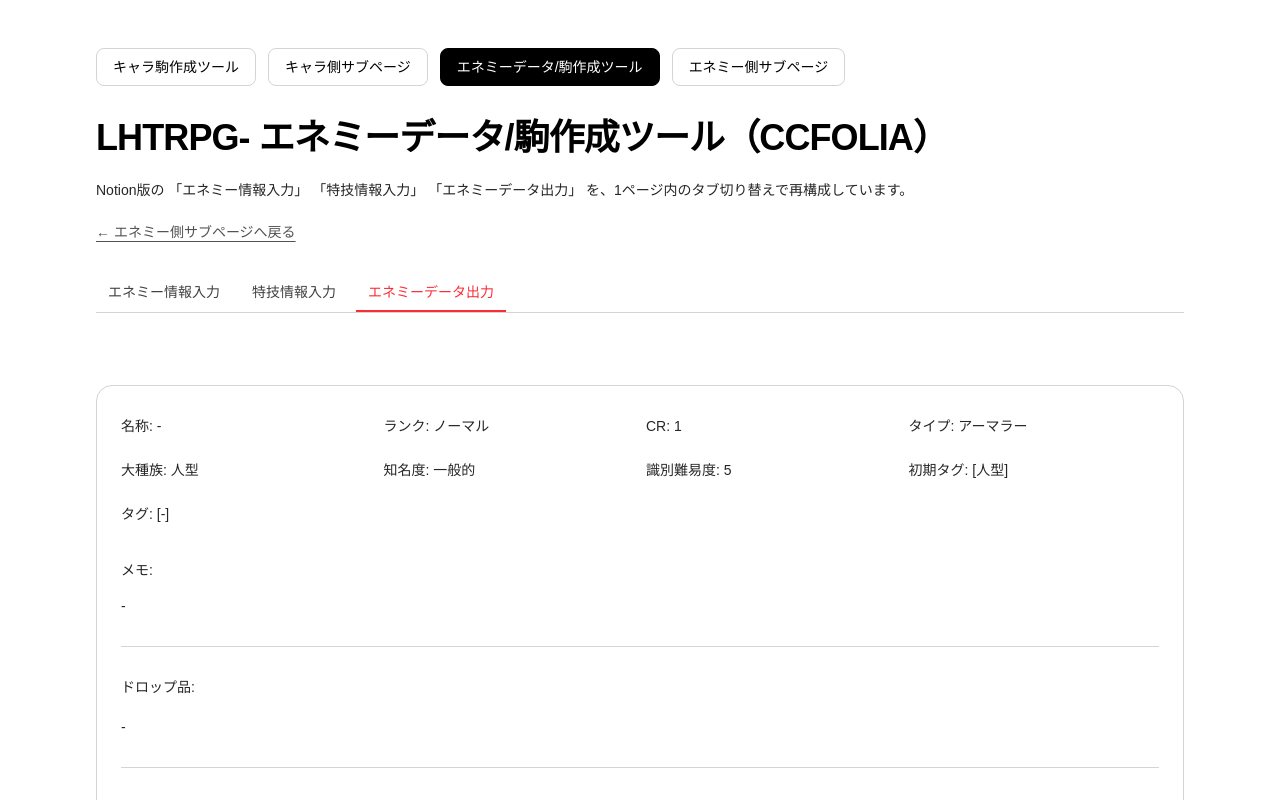
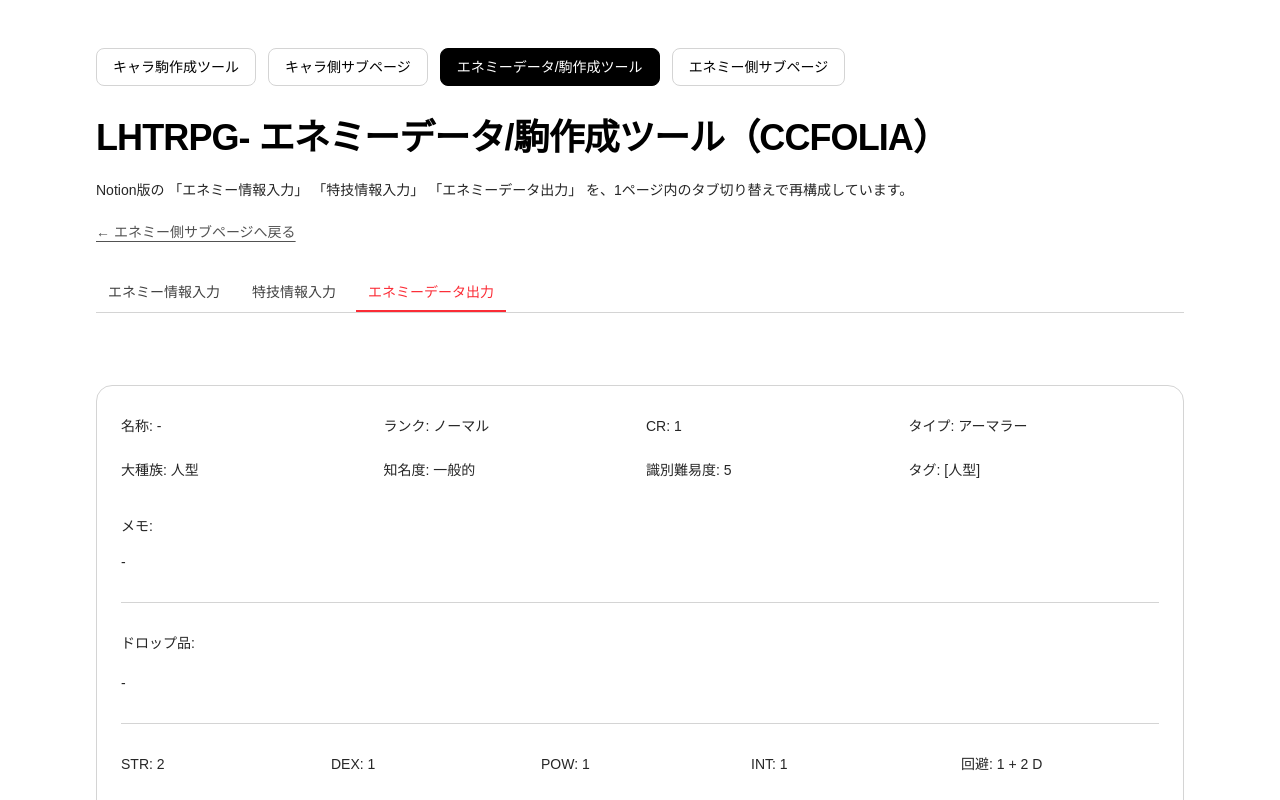
Before and after one commit to ramune428/lhtrpg_webapp_challenge, a Next.js app in the folder frontend/: page /enemy in a window 1280 px wide. Both pictures are taken after a click on the button "エネミーデータ出力". Shown: the top 800 px of the page. Built offline with nearby package versions, Linux system fonts and the light colour scheme.

Commit message:
ページ「エネミーデータ」をコマンド出力は完了

```diff
--- a/frontend/app/enemy/page.tsx
+++ b/frontend/app/enemy/page.tsx
@@ -14,6 +14,7 @@ import {
   enemyRanks,
   enemyRaces,
   enemyTypes,
+  getCombinedTagText,
   getDefaultEnemyForm,
   getDefaultTags,
   getEnemyTypeExplanation,
@@ -947,8 +948,7 @@ export default function EnemyPage() {
                 <p>大種族: {form.race}</p>
                 <p>知名度: {form.popularity}</p>
                 <p>識別難易度: {form.identification}</p>
-                <p>初期タグ: [{initialTags}]</p>
-                <p>タグ: [{form.tags || "-"}]</p>
+                <p>タグ: [{getCombinedTagText(form, ",")}]</p>
               </div>
 
               <div>
--- a/frontend/utils/createEnemyPiece.ts
+++ b/frontend/utils/createEnemyPiece.ts
@@ -504,7 +504,7 @@ function getCombinedTags(data: Pick<EnemyFormData, "rank" | "race" | "tags">): s
   return [...new Set([...initialTags, ...customTags])];
 }
 
-function getCombinedTagText(
+export function getCombinedTagText(
   data: Pick<EnemyFormData, "rank" | "race" | "tags">,
   delimiter = ","
 ): string {
@@ -967,7 +967,7 @@ export function createEnemyPiece(data: EnemyFormData): string {
       name: data.name.trim(),
       initiative: data.action,
       memo:
-        `<タグ>\n[${getCombinedTagText(data, ", ")}]\n\n` +
+        `<タグ>\n[${getCombinedTagText(data, ",")}]\n\n` +
         `<解説>\n${normalizeText(data.memo) || ""}\n\n` +
         `<ドロップ品>\n${buildItemCommand(data.items) || ""}\n\n` +
         `<特技>\n${buildSkillMemo(skills) || ""}`,
```
